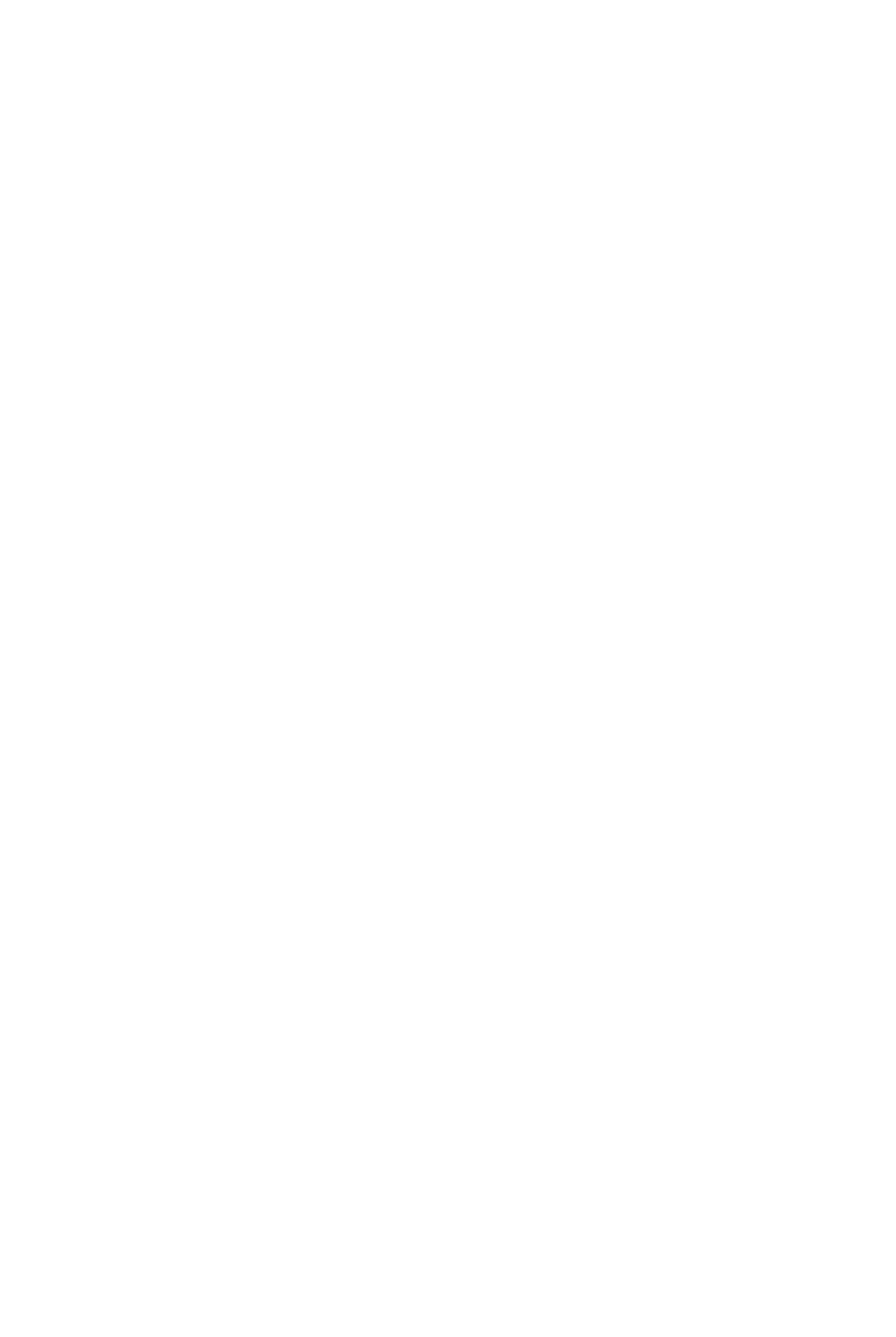
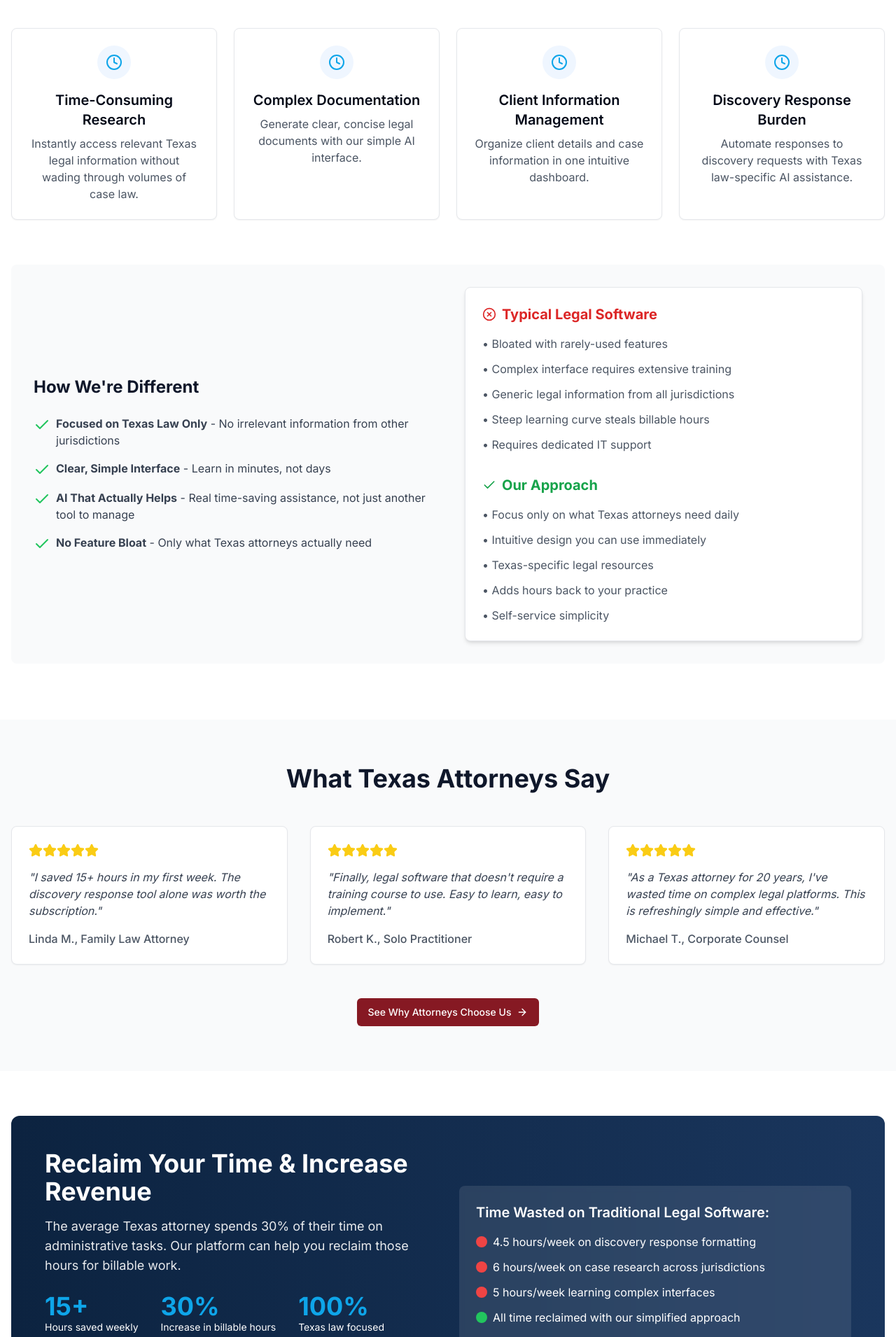
Before and after one commit to bryancris/judicial085-test, a React (Vite) app: page / in a window 1280 px wide. Shown: the part 880-2790 px from the top of the page at 70% size. Before the commit the page ends 952 px from the top, so only its background shows below. Built offline with nearby package versions, Linux system fonts and the light colour scheme.

Commit message:
Refactor: Improve home page messaging
Focuses on simplicity and benefits over complicated apps.

```diff
--- a/src/components/StreamlineSection.tsx
+++ b/src/components/StreamlineSection.tsx
@@ -1,14 +1,110 @@
 
 import React from 'react';
+import { Check, Clock, XCircle } from 'lucide-react';
+import { Card, CardContent } from "@/components/ui/card";
 
 const StreamlineSection: React.FC = () => {
+  const painPoints = [
+    {
+      title: "Time-Consuming Research",
+      description: "Instantly access relevant Texas legal information without wading through volumes of case law."
+    },
+    {
+      title: "Complex Documentation",
+      description: "Generate clear, concise legal documents with our simple AI interface."
+    },
+    {
+      title: "Client Information Management",
+      description: "Organize client details and case information in one intuitive dashboard."
+    },
+    {
+      title: "Discovery Response Burden",
+      description: "Automate responses to discovery requests with Texas law-specific AI assistance."
+    }
+  ];
+
   return (
     <section className="py-20 bg-white">
-      <div className="container mx-auto px-4 text-center">
-        <h2 className="text-4xl font-bold mb-6">Streamline Your Legal Practice</h2>
-        <p className="text-lg text-gray-600 max-w-3xl mx-auto">
-          Our AI platform is designed specifically for Texas attorneys, focusing on the four key areas that consume the most time in legal workflows.
-        </p>
+      <div className="container mx-auto px-4">
+        <div className="text-center mb-12">
+          <h2 className="text-4xl font-bold mb-6">Simplicity That Saves Time</h2>
+          <p className="text-lg text-gray-600 max-w-3xl mx-auto">
+            While other legal software overcomplicates your workflow, we focus on eliminating the four key pain points that consume most of your billable hours.
+          </p>
+        </div>
+
+        <div className="grid md:grid-cols-2 lg:grid-cols-4 gap-6 mb-16">
+          {painPoints.map((point, index) => (
+            <Card key={index} className="border border-gray-200 hover:shadow-md transition-shadow">
+              <CardContent className="pt-6">
+                <div className="w-12 h-12 rounded-full bg-blue-50 flex items-center justify-center mb-4 mx-auto">
+                  <Clock className="w-6 h-6 text-[#0EA5E9]" />
+                </div>
+                <h3 className="text-xl font-semibold mb-2 text-center">{point.title}</h3>
+                <p className="text-gray-600 text-center">{point.description}</p>
+              </CardContent>
+            </Card>
+          ))}
+        </div>
+
+        <div className="bg-gray-50 rounded-lg p-8 mt-12">
+          <div className="grid md:grid-cols-2 gap-12 items-center">
+            <div>
+              <h3 className="text-2xl font-bold mb-6">How We're Different</h3>
+              <ul className="space-y-4">
+                <li className="flex items-start">
+                  <Check className="w-6 h-6 text-green-500 mr-2 flex-shrink-0 mt-0.5" />
+                  <span className="text-gray-700">
+                    <strong>Focused on Texas Law Only</strong> - No irrelevant information from other jurisdictions
+                  </span>
+                </li>
+                <li className="flex items-start">
+                  <Check className="w-6 h-6 text-green-500 mr-2 flex-shrink-0 mt-0.5" />
+                  <span className="text-gray-700">
+                    <strong>Clear, Simple Interface</strong> - Learn in minutes, not days
+                  </span>
+                </li>
+                <li className="flex items-start">
+                  <Check className="w-6 h-6 text-green-500 mr-2 flex-shrink-0 mt-0.5" />
+                  <span className="text-gray-700">
+                    <strong>AI That Actually Helps</strong> - Real time-saving assistance, not just another tool to manage
+                  </span>
+                </li>
+                <li className="flex items-start">
+                  <Check className="w-6 h-6 text-green-500 mr-2 flex-shrink-0 mt-0.5" />
+                  <span className="text-gray-700">
+                    <strong>No Feature Bloat</strong> - Only what Texas attorneys actually need
+                  </span>
+                </li>
+              </ul>
+            </div>
+            <div>
+              <div className="bg-white p-6 rounded-lg shadow-md border border-gray-200">
+                <h4 className="text-xl font-bold mb-4 text-red-600 flex items-center">
+                  <XCircle className="w-5 h-5 mr-2" /> Typical Legal Software
+                </h4>
+                <ul className="space-y-3 text-gray-600">
+                  <li>• Bloated with rarely-used features</li>
+                  <li>• Complex interface requires extensive training</li>
+                  <li>• Generic legal information from all jurisdictions</li>
+                  <li>• Steep learning curve steals billable hours</li>
+                  <li>• Requires dedicated IT support</li>
+                </ul>
+
+                <h4 className="text-xl font-bold mt-8 mb-4 text-green-600 flex items-center">
+                  <Check className="w-5 h-5 mr-2" /> Our Approach
+                </h4>
+                <ul className="space-y-3 text-gray-600">
+                  <li>• Focus only on what Texas attorneys need daily</li>
+                  <li>• Intuitive design you can use immediately</li>
+                  <li>• Texas-specific legal resources</li>
+                  <li>• Adds hours back to your practice</li>
+                  <li>• Self-service simplicity</li>
+                </ul>
+              </div>
+            </div>
+          </div>
+        </div>
       </div>
     </section>
   );
--- a/src/pages/Index.tsx
+++ b/src/pages/Index.tsx
@@ -3,6 +3,115 @@ import React from 'react';
 import NavBar from '@/components/NavBar';
 import HeroSection from '@/components/HeroSection';
 import StreamlineSection from '@/components/StreamlineSection';
+import { Button } from '@/components/ui/button';
+import { ArrowRight, Star } from 'lucide-react';
+
+const TestimonialsSection = () => {
+  const testimonials = [
+    {
+      quote: "I saved 15+ hours in my first week. The discovery response tool alone was worth the subscription.",
+      author: "Linda M., Family Law Attorney",
+      stars: 5
+    },
+    {
+      quote: "Finally, legal software that doesn't require a training course to use. Easy to learn, easy to implement.",
+      author: "Robert K., Solo Practitioner",
+      stars: 5
+    },
+    {
+      quote: "As a Texas attorney for 20 years, I've wasted time on complex legal platforms. This is refreshingly simple and effective.",
+      author: "Michael T., Corporate Counsel",
+      stars: 5
+    }
+  ];
+
+  return (
+    <section className="py-16 bg-gray-50">
+      <div className="container mx-auto px-4">
+        <h2 className="text-4xl font-bold text-center mb-12">What Texas Attorneys Say</h2>
+
+        <div className="grid md:grid-cols-3 gap-8">
+          {testimonials.map((testimonial, index) => (
+            <div key={index} className="bg-white p-6 rounded-lg shadow-sm border border-gray-200">
+              <div className="flex mb-4">
+                {Array.from({ length: testimonial.stars }).map((_, i) => (
+                  <Star key={i} className="w-5 h-5 text-yellow-400 fill-yellow-400" />
+                ))}
+              </div>
+              <p className="text-gray-700 italic mb-4">"{testimonial.quote}"</p>
+              <p className="text-gray-600 font-medium">{testimonial.author}</p>
+            </div>
+          ))}
+        </div>
+
+        <div className="text-center mt-12">
+          <Button className="bg-brand-burgundy hover:bg-brand-burgundy/90 text-white font-medium flex items-center gap-2 hover-scale mx-auto">
+            See Why Attorneys Choose Us
+            <ArrowRight className="h-4 w-4" />
+          </Button>
+        </div>
+      </div>
+    </section>
+  );
+};
+
+const ROISection = () => {
+  return (
+    <section className="py-16 bg-white">
+      <div className="container mx-auto px-4">
+        <div className="bg-gradient-to-r from-[#0c2340] to-[#1a365d] rounded-xl p-8 md:p-12 text-white">
+          <div className="grid md:grid-cols-2 gap-8 items-center">
+            <div>
+              <h2 className="text-3xl md:text-4xl font-bold mb-4">Reclaim Your Time & Increase Revenue</h2>
+              <p className="text-lg opacity-90 mb-6">
+                The average Texas attorney spends 30% of their time on administrative tasks.
+                Our platform can help you reclaim those hours for billable work.
+              </p>
+              <div className="flex items-center space-x-8 mb-6">
+                <div>
+                  <p className="text-4xl font-bold text-[#0EA5E9]">15+</p>
+                  <p className="text-sm">Hours saved weekly</p>
+                </div>
+                <div>
+                  <p className="text-4xl font-bold text-[#0EA5E9]">30%</p>
+                  <p className="text-sm">Increase in billable hours</p>
+                </div>
+                <div>
+                  <p className="text-4xl font-bold text-[#0EA5E9]">100%</p>
+                  <p className="text-sm">Texas law focused</p>
+                </div>
+              </div>
+              <Button className="bg-brand-gold hover:bg-brand-gold/90 text-black font-medium">
+                Calculate Your ROI
+              </Button>
+            </div>
+            <div className="bg-white/10 p-6 rounded-lg backdrop-blur-sm">
+              <h3 className="text-xl font-semibold mb-4">Time Wasted on Traditional Legal Software:</h3>
+              <ul className="space-y-3">
+                <li className="flex items-center">
+                  <div className="w-4 h-4 bg-red-500 rounded-full mr-2"></div>
+                  <span>4.5 hours/week on discovery response formatting</span>
+                </li>
+                <li className="flex items-center">
+                  <div className="w-4 h-4 bg-red-500 rounded-full mr-2"></div>
+                  <span>6 hours/week on case research across jurisdictions</span>
+                </li>
+                <li className="flex items-center">
+                  <div className="w-4 h-4 bg-red-500 rounded-full mr-2"></div>
+                  <span>5 hours/week learning complex interfaces</span>
+                </li>
+                <li className="flex items-center">
+                  <div className="w-4 h-4 bg-green-500 rounded-full mr-2"></div>
+                  <span>All time reclaimed with our simplified approach</span>
+                </li>
+              </ul>
+            </div>
+          </div>
+        </div>
+      </div>
+    </section>
+  );
+};
 
 const Index = () => {
   return (
@@ -11,7 +120,15 @@ const Index = () => {
       <main className="flex-grow">
         <HeroSection />
         <StreamlineSection />
+        <TestimonialsSection />
+        <ROISection />
       </main>
+      <footer className="bg-gray-100 py-8">
+        <div className="container mx-auto px-4 text-center text-gray-600">
+          <p>© 2025 Legal Assistant for Texas Law. All rights reserved.</p>
+          <p className="mt-2 text-sm">Designed exclusively for Texas attorneys.</p>
+        </div>
+      </footer>
     </div>
   );
 };
```
